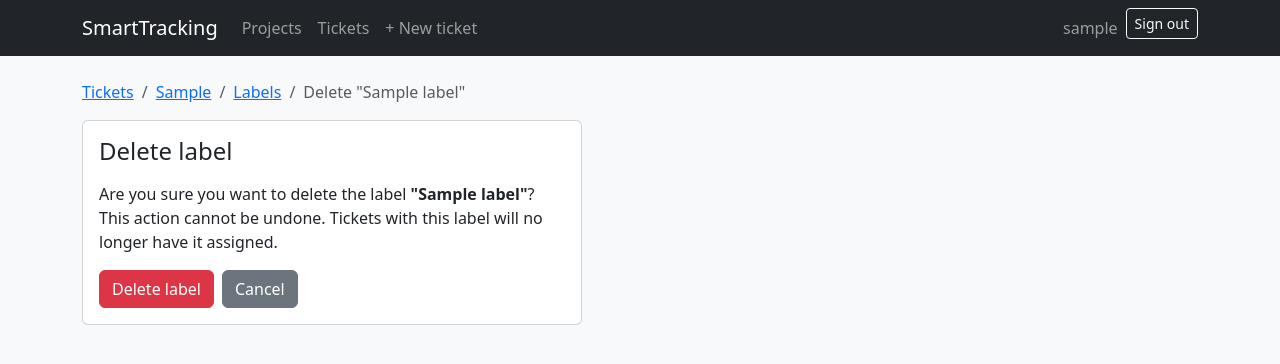
After one commit to mrommel/SmartTracking, a Django app: page /tracking/labels/1/delete/ in a window 1280 px wide. The commit adds this page. Shown: the top 364 px of the page. Run offline with Django 5.2, Linux system fonts and the light colour scheme; a user stored in the database is signed in; tables that the repository leaves empty hold one stand-in row (values such as "Sample post").

Commit message:
rename flags to labels

```diff
--- a/tracking/admin.py
+++ b/tracking/admin.py
@@ -1,7 +1,7 @@
 from django.contrib import admin
 from django.utils.translation import gettext_lazy as _
 
-from .models import Comment, Component, Flag, Project, Ticket
+from .models import Comment, Component, Label, Project, Ticket
 
 
 @admin.register(Project)
@@ -40,8 +40,8 @@ class ComponentAdmin(admin.ModelAdmin):
 	autocomplete_fields = ("project",)
 
 
-@admin.register(Flag)
-class FlagAdmin(admin.ModelAdmin):
+@admin.register(Label)
+class LabelAdmin(admin.ModelAdmin):
 	list_display = ("name", "project", "color", "created_at")
 	list_filter = ("project", "color")
 	search_fields = ("name", "description")
--- a/tracking/forms.py
+++ b/tracking/forms.py
@@ -1,6 +1,6 @@
 from django import forms
 
-from .models import Comment, Component, Flag, Project, Ticket
+from .models import Comment, Component, Label, Project, Ticket
 
 
 class ProjectForm(forms.ModelForm):
@@ -35,12 +35,12 @@ class TicketForm(forms.ModelForm):
 			"priority",
 			"assignee",
 			"components",
-			"flags",
+			"labels",
 		]
 		widgets = {
 			"description": forms.Textarea(attrs={"rows": 4}),
 			"components": forms.SelectMultiple(attrs={"class": "form-select"}),
-			"flags": forms.SelectMultiple(attrs={"class": "form-select"}),
+			"labels": forms.SelectMultiple(attrs={"class": "form-select"}),
 		}
 
 
@@ -76,8 +76,8 @@ class CommentForm(forms.ModelForm):
 			"body": forms.Textarea(attrs={"rows": 3}),
 		}
 
-class FlagForm(forms.ModelForm):
-	"""Create / edit a flag."""
+class LabelForm(forms.ModelForm):
+	"""Create / edit a label."""
 
 	color = forms.ChoiceField(
 		choices=[
@@ -94,7 +94,7 @@ class FlagForm(forms.ModelForm):
 	)
 
 	class Meta:
-		model = Flag
+		model = Label
 		fields = [
 			"name",
 			"color",
@@ -113,17 +113,17 @@ class FlagForm(forms.ModelForm):
 	def clean_name(self):
 		name = self.cleaned_data["name"]
 		if self.instance.pk is None and self.project is not None:
-			if Flag.objects.filter(project=self.project, name=name).exists():
-				raise forms.ValidationError(f"A flag named '{name}' already exists.")
+			if Label.objects.filter(project=self.project, name=name).exists():
+				raise forms.ValidationError(f"A label named '{name}' already exists.")
 		return name
 
 
-class FlagDeleteForm(forms.Form):
-	"""Delete a flag."""
+class LabelDeleteForm(forms.Form):
+	"""Delete a label."""
 
-	flag = forms.ModelChoiceField(queryset=Flag.objects.none(), label="Flag")
+	label = forms.ModelChoiceField(queryset=Label.objects.none(), label="Label")
 
 	def __init__(self, *args, project=None, **kwargs):
 		super().__init__(*args, **kwargs)
 		if project is not None:
-			self.fields["flag"].queryset = project.flags.all()
+			self.fields["label"].queryset = project.labels.all()
--- /dev/null
+++ b/tracking/templates/tracking/label_delete.html
@@ -0,0 +1,29 @@
+{% extends "tracking/base.html" %}
+
+{% block content %}
+		<nav aria-label="breadcrumb">
+			<ol class="breadcrumb">
+				<li class="breadcrumb-item"><a href="{% url 'ticket_list' %}">Tickets</a></li>
+				<li class="breadcrumb-item"><a href="{% url 'ticket_list' %}?project={{ project.key }}">{{ project.key }}</a></li>
+				<li class="breadcrumb-item"><a href="{% url 'label_list' pk=project.pk %}">Labels</a></li>
+				<li class="breadcrumb-item active">Delete "{{ label.name }}"</li>
+			</ol>
+		</nav>
+
+		<div class="card" style="max-width: 500px">
+			<div class="card-body">
+				<h1 class="h4 mb-3">Delete label</h1>
+				<p class="mb-3">
+					Are you sure you want to delete the label <strong>"{{ label.name }}"</strong>?
+					This action cannot be undone. Tickets with this label will no longer have it assigned.
+				</p>
+				<form method="post">
+					{% csrf_token %}
+					<div class="d-flex gap-2">
+						<button type="submit" class="btn btn-danger">Delete label</button>
+						<a href="{% url 'label_list' pk=project.pk %}" class="btn btn-secondary">Cancel</a>
+				</div>
+			</form>
+		</div>
+	</div>
+{% endblock %}
--- a/tracking/templates/tracking/project_list.html
+++ b/tracking/templates/tracking/project_list.html
@@ -25,7 +25,7 @@
 						</td>
 						<td class="text-end">{{ project.ticket_count }}</td>
 						<td class="text-end">
-							<a href="{% url 'flag_list' pk=project.pk %}" class="btn btn-sm btn-outline-secondary">Manage flags</a>
+							<a href="{% url 'label_list' pk=project.pk %}" class="btn btn-sm btn-outline-secondary">Manage labels</a>
 						</td>
 					</tr>
 				{% empty %}
--- a/tracking/templates/tracking/ticket_detail.html
+++ b/tracking/templates/tracking/ticket_detail.html
@@ -39,9 +39,9 @@
 								{% #badge %}{{ component.name }}{% /badge %}
 							{% endfor %}
 						</dd>
-						<dt class="col-5">Flags</dt><dd class="col-7">
-							{% for flag in ticket.flags.all %}
-								<span class="badge bg-{{ flag.color }} me-1">{{ flag.name }}</span>
+						<dt class="col-5">Labels</dt><dd class="col-7">
+							{% for label in ticket.labels.all %}
+								<span class="badge bg-{{ label.color }} me-1">{{ label.name }}</span>
 							{% endfor %}
 						</dd>
 						<dt class="col-5">Created</dt><dd class="col-7">{{ ticket.created_at|naturaltime }}</dd>
--- a/tracking/urls.py
+++ b/tracking/urls.py
@@ -17,12 +17,12 @@ urlpatterns = [
     path('tickets/<int:pk>/', views.ticket_detail, name='ticket_detail'),
     path('tickets/<int:pk>/transition/', views.ticket_transition, name='ticket_transition'),
     path('tickets/<int:pk>/comment/', views.ticket_comment_create, name='ticket_comment_create'),
-    # Flag management (per-project).
-    path('projects/<int:pk>/flags/', views.flag_list, name='flag_list'),
-    path('flags/', views.flag_list, name='flag_list_all'),
-    path('projects/<int:pk>/flags/new/', views.flag_create, name='flag_create'),
-    path('flags/<int:pk>/edit/', views.flag_update, name='flag_update'),
-    path('flags/<int:pk>/delete/', views.flag_delete, name='flag_delete'),
+    # Label management (per-project).
+    path('projects/<int:pk>/labels/', views.label_list, name='label_list'),
+    path('labels/', views.label_list, name='label_list_all'),
+    path('projects/<int:pk>/labels/new/', views.label_create, name='label_create'),
+    path('labels/<int:pk>/edit/', views.label_update, name='label_update'),
+    path('labels/<int:pk>/delete/', views.label_delete, name='label_delete'),
 ]
 
 # JSON REST API for MCP integration (see tracking/api.py).
--- a/tracking/views.py
+++ b/tracking/views.py
@@ -6,8 +6,8 @@ from django.db.models import Count
 from django.shortcuts import get_object_or_404, redirect
 from django.urls import reverse
 
-from .forms import CommentForm, FlagDeleteForm, FlagForm, ProjectForm, TicketForm, TicketTransitionForm
-from .models import Comment, Component, Flag, Project, Ticket
+from .forms import CommentForm, LabelDeleteForm, LabelForm, ProjectForm, TicketForm, TicketTransitionForm
+from .models import Comment, Component, Label, Project, Ticket
 
 
 @login_required
@@ -80,7 +80,7 @@ def project_create(request):
 
 @login_required
 def ticket_list(request):
-	"""List tickets, optionally filtered by project, state, component, and flag."""
+	"""List tickets, optionally filtered by project, state, component, and label."""
 	tickets = Ticket.objects.select_related("project", "assignee")
 
 	project_key = request.GET.get("project")
@@ -95,9 +95,9 @@ def ticket_list(request):
 	if component:
 		tickets = tickets.filter(components__name=component)
 
-	flag = request.GET.get("flag")
-	if flag:
-		tickets = tickets.filter(flags__name=flag)
+	label = request.GET.get("label")
+	if label:
+		tickets = tickets.filter(labels__name=label)
 
 	return render(request, "tracking/ticket_list.html", {
 		"title": "Tickets",
@@ -107,9 +107,9 @@ def ticket_list(request):
 		"current_project": project_key or "",
 		"current_state": state or "",
 		"current_component": component or "",
-		"current_flag": flag or "",
+		"current_label": label or "",
 		"components": Component.objects.all().order_by("name"),
-		"flags": Flag.objects.all().order_by("name"),
+		"labels": Label.objects.all().order_by("name"),
 	})
 
 
@@ -143,13 +143,13 @@ def ticket_create(request):
 			return redirect("ticket_detail", pk=ticket.pk)
 	else:
 		form = TicketForm()
-		# Pre-populate components/flags for the selected project
+		# Pre-populate components/labels for the selected project
 		project_key = request.GET.get("project")
 		if project_key:
 			form.fields["components"].queryset = Component.objects.filter(
 				project__key=project_key.upper()
 			)
-			form.fields["flags"].queryset = Flag.objects.filter(
+			form.fields["labels"].queryset = Label.objects.filter(
 				project__key=project_key.upper()
 			)
 
@@ -191,8 +191,8 @@ def ticket_comment_create(request, pk):
 
 
 @login_required
-def flag_list(request, pk=None):
-	"""List and manage flags for a project."""
+def label_list(request, pk=None):
+	"""List and manage labels for a project."""
 	if pk is not None:
 		project = get_object_or_404(Project, pk=pk)
 	else:
@@ -200,82 +200,82 @@ def flag_list(request, pk=None):
 		if project_key:
 			project = get_object_or_404(Project, key=project_key.upper())
 		else:
-			# No project specified — show all flags across all projects
-			return render(request, "tracking/flag_list.html", {
-				"title": "Flags",
+			# No project specified — show all labels across all projects
+			return render(request, "tracking/label_list.html", {
+				"title": "Labels",
 				"project": None,
-				"flags": Flag.objects.all().order_by("project__key", "name"),
+				"labels": Label.objects.all().order_by("project__key", "name"),
 				"projects": Project.objects.all(),
 			})
-	return render(request, "tracking/flag_list.html", {
-		"title": f"Flags — {project.key}",
+	return render(request, "tracking/label_list.html", {
+		"title": f"Labels — {project.key}",
 		"project": project,
-		"flags": project.flags.all().order_by("name"),
+		"labels": project.labels.all().order_by("name"),
 	})
 
 
 @login_required
-def flag_create(request, pk):
-	"""Create a new flag for a project."""
+def label_create(request, pk):
+	"""Create a new label for a project."""
 	project = get_object_or_404(Project, pk=pk)
 	if request.method == "POST":
-		form = FlagForm(request.POST, project=project)
+		form = LabelForm(request.POST, project=project)
 		if form.is_valid():
-			flag = form.save(commit=False)
-			flag.project = project
-			flag.save()
-			messages.success(request, f"Flag '{flag.name}' created.")
-			return redirect("flag_list", pk=project.pk)
+			label = form.save(commit=False)
+			label.project = project
+			label.save()
+			messages.success(request, f"Label '{label.name}' created.")
+			return redirect("label_list", pk=project.pk)
 	else:
-		form = FlagForm(project=project)
+		form = LabelForm(project=project)
 
-	return render(request, "tracking/flag_form.html", {
-		"title": f"New flag — {project.key}",
+	return render(request, "tracking/label_form.html", {
+		"title": f"New label — {project.key}",
 		"form": form,
 		"project": project,
 	})
 
 
 @login_required
-def flag_update(request, pk):
-	"""Edit an existing flag."""
-	flag = get_object_or_404(Flag, pk=pk)
+def label_update(request, pk):
+	"""Edit an existing label."""
+	label = get_object_or_404(Label, pk=pk)
 	if request.method == "POST":
-		form = FlagForm(request.POST, instance=flag, project=flag.project)
+		form = LabelForm(request.POST, instance=label, project=label.project)
 		if form.is_valid():
-			flag = form.save()
-			messages.success(request, f"Flag '{flag.name}' updated.")
-			return redirect("flag_list", pk=flag.project.pk)
+			label = form.save()
+			messages.success(request, f"Label '{label.name}' updated.")
+			return redirect("label_list", pk=label.project.pk)
 	else:
-		form = FlagForm(instance=flag, project=flag.project)
+		form = LabelForm(instance=label, project=label.project)
 
-	return render(request, "tracking/flag_form.html", {
-		"title": f"Edit flag — {flag.project.key}",
+	return render(request, "tracking/label_form.html", {
+		"title": f"Edit label — {label.project.key}",
 		"form": form,
-		"project": flag.project,
-		"flag": flag,
+		"project": label.project,
+		"label": label,
 	})
 
 
 @login_required
-def flag_delete(request, pk):
-	"""Delete a flag."""
-	flag = get_object_or_404(Flag, pk=pk)
-	project = flag.project
+def label_delete(request, pk):
+	"""Delete a label."""
+	label = get_object_or_404(Label, pk=pk)
+	project = label.project
 	if request.method == "POST":
-		form = FlagDeleteForm(request.POST, project=project)
+		form = LabelDeleteForm(request.POST, project=project)
 		if form.is_valid():
-			selected_flag = form.cleaned_data["flag"]
-			name = selected_flag.name
-			selected_flag.delete()
-			messages.success(request, f"Flag '{name}' deleted.")
-			return redirect("flag_list", pk=project.pk)
+			selected_label = form.cleaned_data["label"]
+			name = selected_label.name
+			selected_label.delete()
+			messages.success(request, f"Label '{name}' deleted.")
+			return redirect("label_list", pk=project.pk)
 	else:
-		form = FlagDeleteForm(project=project)
+		form = LabelDeleteForm(project=project)
 
-	return render(request, "tracking/flag_delete.html", {
-		"title": f"Delete flag — {project.key}",
+	return render(request, "tracking/label_delete.html", {
+		"title": f"Delete label — {project.key}",
 		"form": form,
 		"project": project,
-		"flag": flag,
+		"label": label,
 	})
```
Also changed, not shown: mcp_server.py (+9 -9 lines), tracking/api.py (+40 -40 lines), tracking/models.py (+8 -8 lines), tracking/templates/tracking/flag_delete.html (deleted, +0 -29 lines), tracking/templates/tracking/label_form.html (renamed from tracking/templates/tracking/flag_form.html, +7 -7 lines), tracking/templates/tracking/label_list.html (renamed from tracking/templates/tracking/flag_list.html, +14 -14 lines), tracking/templates/tracking/ticket_list.html (+6 -6 lines), tracking/tests/test_api.py (+29 -29 lines), tracking/tests/test_mcp_server.py (+16 -16 lines), tracking/migrations/0004_remove_ticket_flags_label_ticket_labels_delete_flag.py (added).
